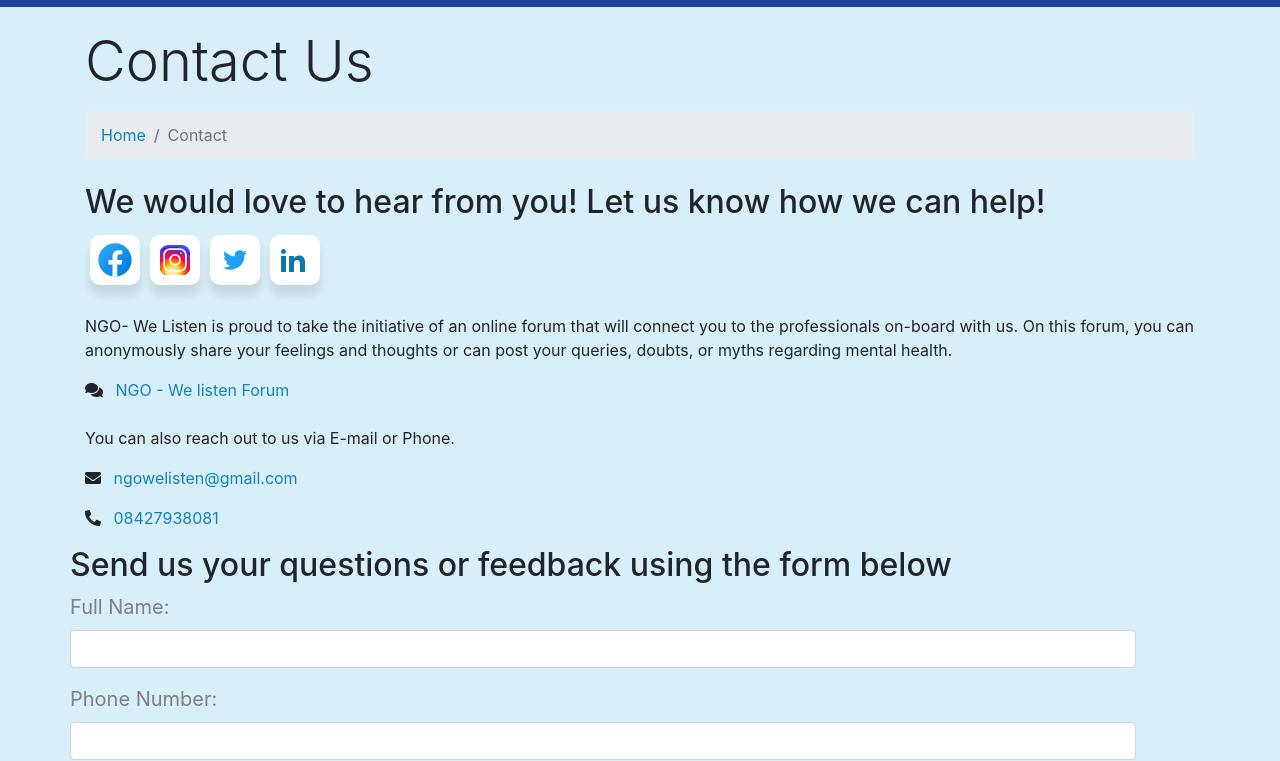
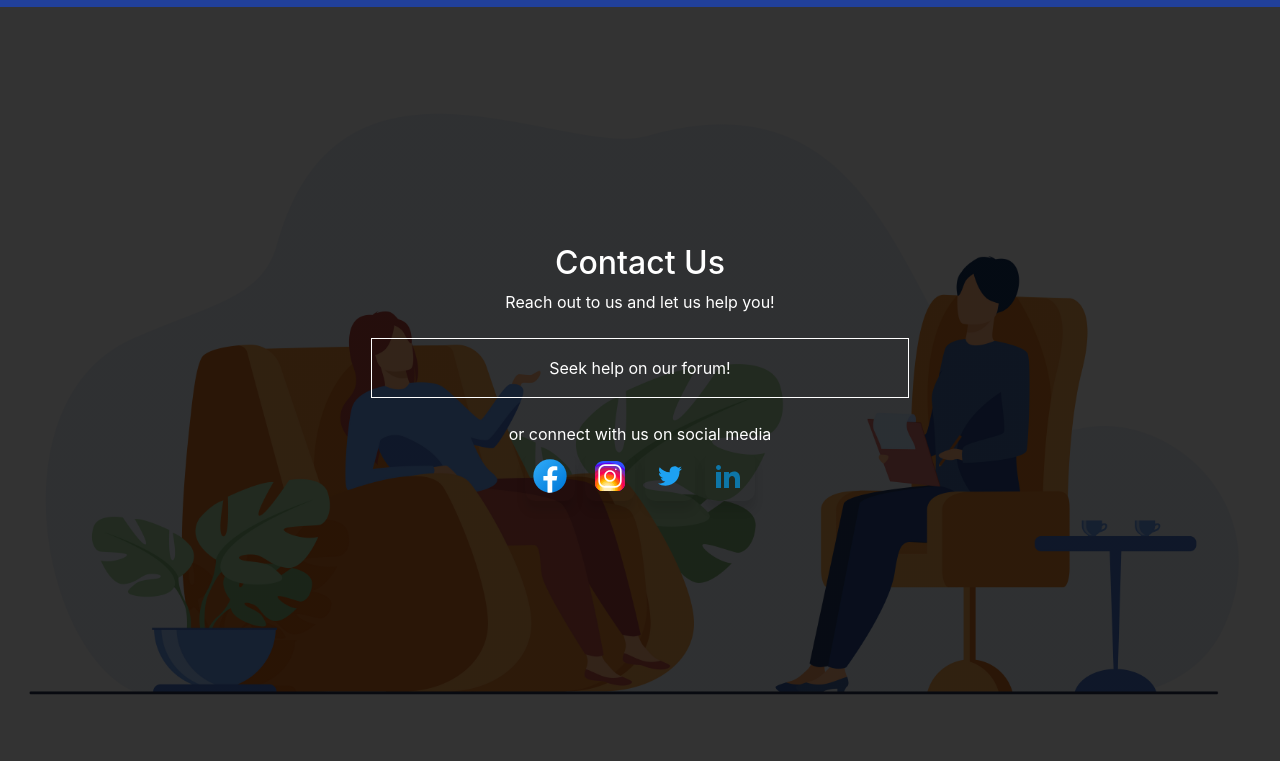
Before and after one commit to nimishlakhotia/nimishlakhotia.github.io, a website: page contact.html in a window 1280 px wide. Shown: the part 52-813 px from the top of the page. Drawn offline with Linux system fonts and the light colour scheme.

Commit message:
Contact page changed

```diff
--- a/contact.html
+++ b/contact.html
@@ -30,24 +30,19 @@
 
     <div id="nav"></div>
 
+    <section class="contact">
+        <div class="contact-text">
+            <h2>Contact Us</h2>
+            Reach out to us and let us help you!
+            <br><br>
+            <a class="button button--white" href="https://www.facebook.com/groups/ngo.we.listen.professional.help/">
+                <span class="button__text button__text--delay">Seek help on our forum!</span>
+                <span class="button__background"></span>
+            </a>
+            <br>
+            or connect with us on social media
 
-    <!-- Page Content -->
-    <div class="container">
-
-        <!-- Page Heading/Breadcrumbs -->
-        <h1 class="mt-4 mb-3 display-4">Contact Us
-            <small></small>
-        </h1>
-
-        <ol class="breadcrumb">
-            <li class="breadcrumb-item">
-                <a href="index.html">Home</a>
-            </li>
-            <li class="breadcrumb-item active">Contact</li>
-        </ol>
-        <h2 class="mt-4 ">We would love to hear from you! Let us know how we can help!</h2>
-        <!-- Content Row -->
-        <div class='social-links mb-4'>
+            <div class='social-links mb-4'>
             <div class='social-btn flex-center' id="facebook">
                 <svg xmlns="http://www.w3.org/2000/svg" x="0px" y="0px" width="40" height="40" viewBox="0 0 48 48" style=" fill:#000000;"><linearGradient id="Ld6sqrtcxMyckEl6xeDdMa_uLWV5A9vXIPu_gr1" x1="9.993" x2="40.615" y1="9.993" y2="40.615" gradientUnits="userSpaceOnUse"><stop offset="0" stop-color="#2aa4f4"></stop><stop offset="1" stop-color="#007ad9"></stop></linearGradient><path fill="url(#Ld6sqrtcxMyckEl6xeDdMa_uLWV5A9vXIPu_gr1)" d="M24,4C12.954,4,4,12.954,4,24s8.954,20,20,20s20-8.954,20-20S35.046,4,24,4z"></path><path fill="#fff" d="M26.707,29.301h5.176l0.813-5.258h-5.989v-2.874c0-2.184,0.714-4.121,2.757-4.121h3.283V12.46 c-0.577-0.078-1.797-0.248-4.102-0.248c-4.814,0-7.636,2.542-7.636,8.334v3.498H16.06v5.258h4.948v14.452 C21.988,43.9,22.981,44,24,44c0.921,0,1.82-0.084,2.707-0.204V29.301z"></path></svg>
                 <span class='media-links-text'><a href=" href="https://www.facebook.com/NGOWeListen/" >Facebook
@@ -69,66 +64,10 @@
                 </a></span>
             </div>
         </div>
-        <p>
-            NGO- We Listen is proud to take the initiative of an online forum that will connect you to the professionals on-board with us. On this forum, you can anonymously share your feelings and thoughts or can post your queries, doubts, or myths regarding mental
-            health.
-        </p>
-        <p>
-            <i class="fas fa-comments mr-2"></i> <a href="https://www.facebook.com/groups/ngo.we.listen.professional.help/">  NGO - We listen Forum</a>
-        </p>
-        <p class="mt-4">
-            You can also reach out to us via E-mail or Phone.
-        </p>
-        <p>
-            <i class="fas fa-envelope mr-2"></i> <a href="mailto:ngowelisten@gmail.com">  ngowelisten@gmail.com</a>
-        </p>
-        <p>
-            <i class="fas fa-phone-alt mr-2"></i> <a href="tel:+08427938081">  08427938081</a>
-        </p>
-        <!-- /.row -->
-
-
-        <!-- Contact Form -->
-        <!-- In order to set the email address and subject line for the contact form go to the bin/contact_me.php file. -->
-        <div class="row mb-4">
-
-            <h2>Send us your questions or feedback using the form below</h2>
-            <form name="sentMessage" id="contactForm" novalidate>
-                <div class="control-group form-group">
-                    <div class="controls">
-                        <label>Full Name:</label>
-                        <input type="text" class="form-control" id="name" required data-validation-required-message="Please enter your name.">
-                        <p class="help-block"></p>
-                    </div>
-                </div>
-                <div class="control-group form-group">
-                    <div class="controls">
-                        <label>Phone Number:</label>
-                        <input type="tel" class="form-control" id="phone" required data-validation-required-message="Please enter your phone number.">
-                    </div>
-                </div>
-                <div class="control-group form-group">
-                    <div class="controls">
-                        <label>Email Address:</label>
-                        <input type="email" class="form-control" id="email" required data-validation-required-message="Please enter your email address.">
-                    </div>
-                </div>
-                <div class="control-group form-group">
-                    <div class="controls">
-                        <label>Message:</label>
-                        <textarea rows="10" cols="100" class="form-control" id="message" required data-validation-required-message="Please enter your message" maxlength="999" style="resize:none"></textarea>
-                    </div>
-                </div>
-                <div id="success"></div>
-                <!-- For success/fail messages -->
-                <button type="submit" class="btn btn-primary" id="sendMessageButton">Send Message</button>
-            </form>
 
         </div>
-        <!-- /.row -->
-
-    </div>
-    <!-- /.container -->
+    </section>
+    <!-- Page Content -->
 
 
     <div id="footer"></div>
--- a/css/contact.css
+++ b/css/contact.css
@@ -42,6 +42,7 @@ a {
 
 .social-links {
     display: flex;
+    justify-content: center;
 }
 
 .social-btn {
@@ -52,10 +53,14 @@ a {
     color: #333;
     border-radius: 10px;
     box-shadow: 0px 10px 10px rgba(0, 0, 0, 0.1);
-    background: white;
+    /*background: white;*/
     margin: 5px;
     transition: 1s;
+    /*max-width: 60%; */
 }
+
+
+
 
 .social-btn span {
     width: 0px;
@@ -85,3 +90,82 @@ a {
 .media-links-text {
     font-size: 1.5em;
 }
+
+.contact{
+    height: 100vh;
+    background-image: linear-gradient(rgba(0,0,0,0.8), rgba(0,0,0,0.8)), url(/images/vision.jpg);
+    background-size: cover;
+    background-repeat: no-repeat;
+    background-position: center;
+    text-align: center;
+    color: white;
+    background-attachment: fixed;
+    text-align: center;
+
+}
+
+.contact-text{
+    padding-top: 30vh;
+    width: 70%;
+    margin-right: auto;
+    margin-left: auto;
+}
+
+.button--white {
+    color: #fff;
+    border: 1px solid #fff;
+}
+
+.button {
+    width: 100%;
+    display: block;
+    padding: 17px 0;
+    position: relative;
+    background-color: transparent;
+    cursor: pointer;
+    overflow: hidden;
+    text-decoration: none;
+    text-align: center;
+    max-width: 60%;
+    margin-left: 20%;
+}
+
+.button__text--delay {
+    /*transition: color .1s .1s linear;*/
+    transition-property: color;
+    transition-duration: 0.1s;
+    transition-timing-function: linear;
+    transition-delay: 0.1s;
+}
+
+
+.button__text {
+    /*font-size: 16px;*/
+    font-size: 1rem;
+    line-height: 1.5;
+    position: relative;
+    z-index: 10;
+}
+
+.button__text--delay, .button__background{
+    transform-style: preserve-3d;
+}
+
+.button:hover .button__background {
+    left: 0;
+}
+
+.button__background {
+    position: absolute;
+    top: 0;
+    right: auto;
+    bottom: 0;
+    left: -100%;
+    transition: left .3s 0s cubic-bezier(.72,.065,.275,.885);
+    background-color: #fff;
+    width: 100%;
+}
+
+.button--white:hover {
+    color: #000;
+}
```
